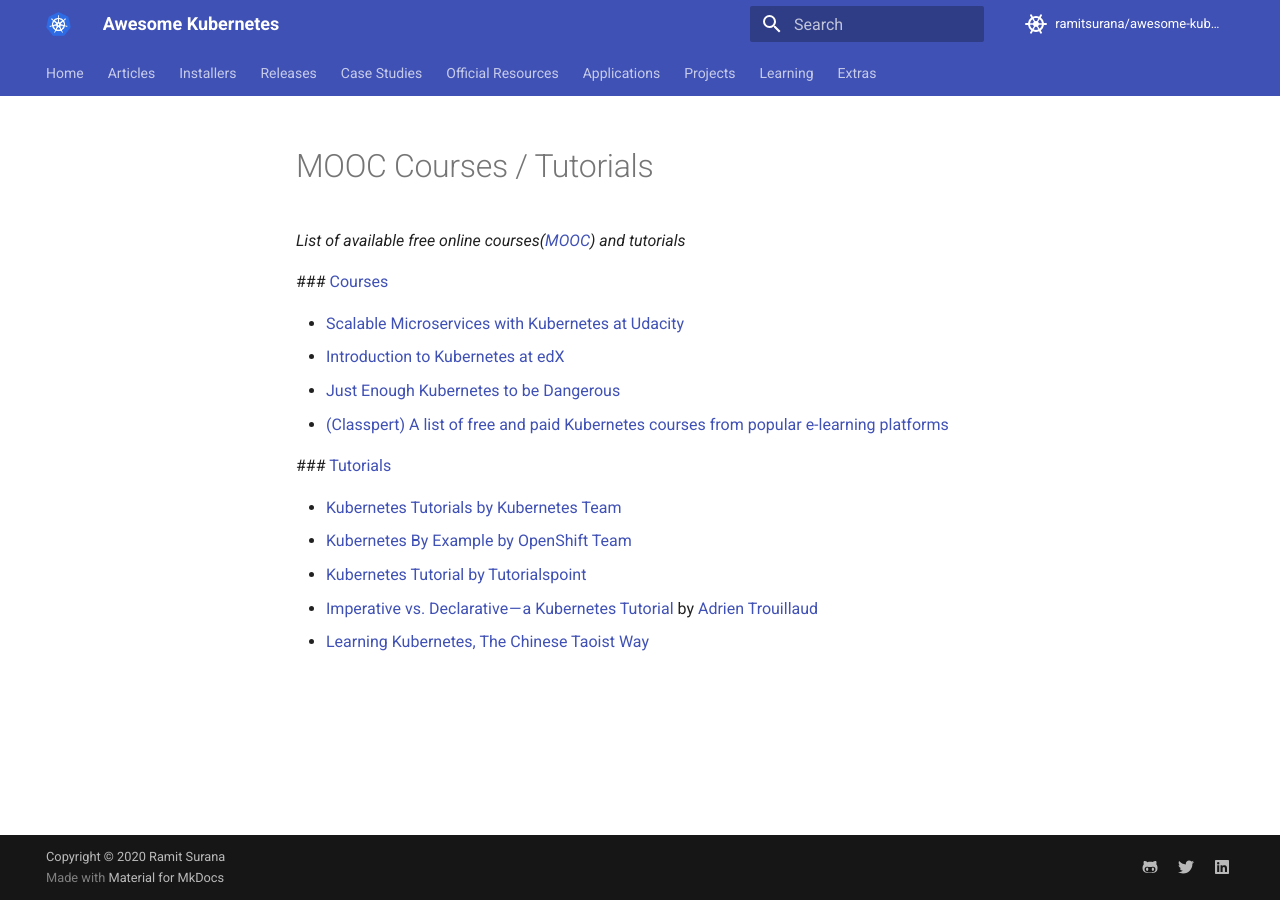
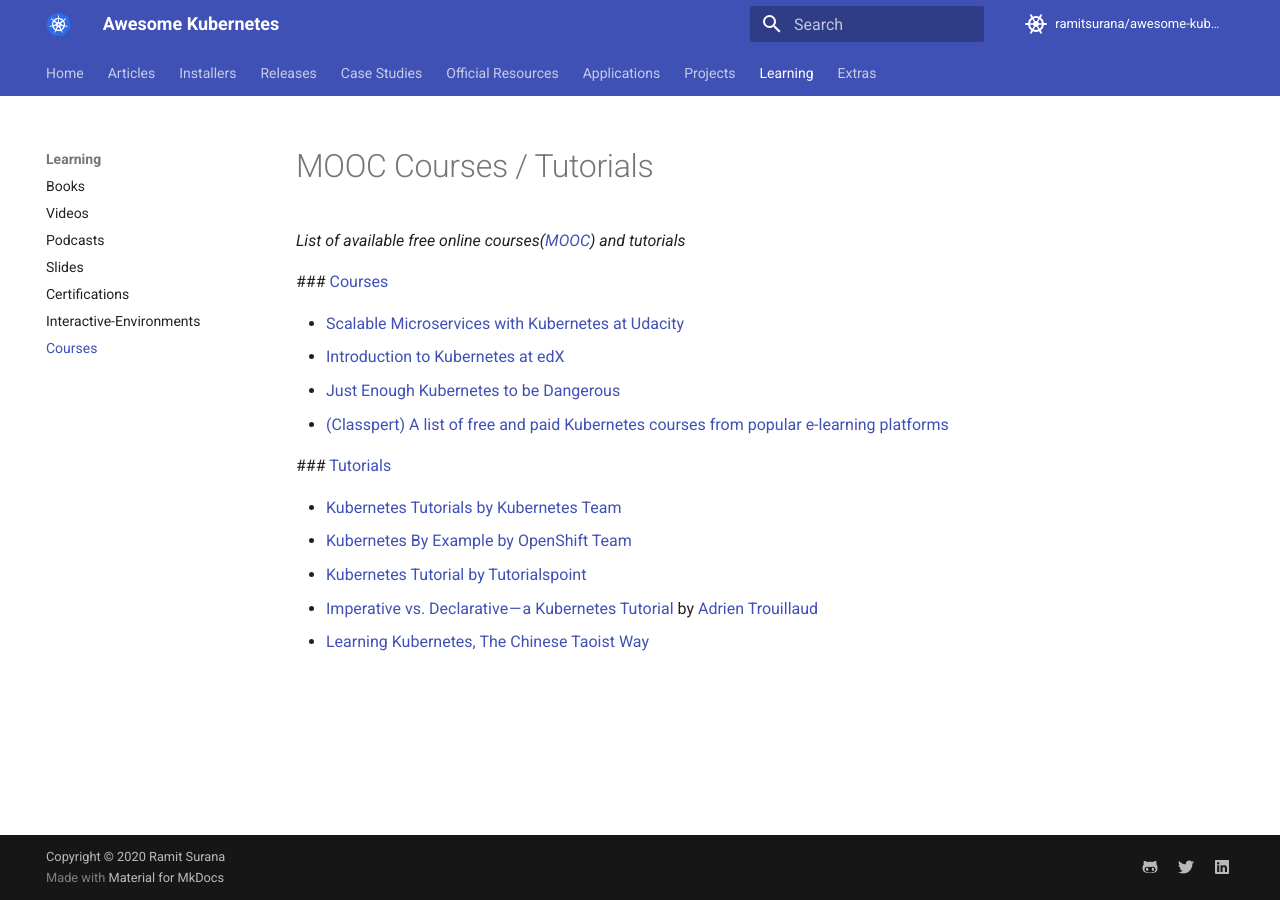
Before and after one commit to topstar920707/awesome-kubernetes, an MkDocs documentation site: the page built from docs/learning-resources/courses.md, in a window 1280 px wide. Built offline with MkDocs 1.6.1 and Material for MkDocs 9.7.7, drawn with Linux system fonts in a browser that asks for light colours; comment, search, counter and statistics services are not loaded.

Commit message:
fix new changes

```diff
--- a/mkdocs.yml
+++ b/mkdocs.yml
@@ -64,6 +64,7 @@ nav:
     - Slides: learning-resources/slides.md
     - Certifications: learning-resources/certifications.md
     - Interactive-Environments: learning-resources/interactive-environments.md
+    - Courses: learning-resources/courses.md
   - Extras:
     - Conferences: extras/conferences.md
     - Amazing People: extras/amazing-people.md
@@ -79,4 +80,3 @@ markdown_extensions:
 
 plugins:
   - search # necessary for search to work
-  - awesome-pages
```
